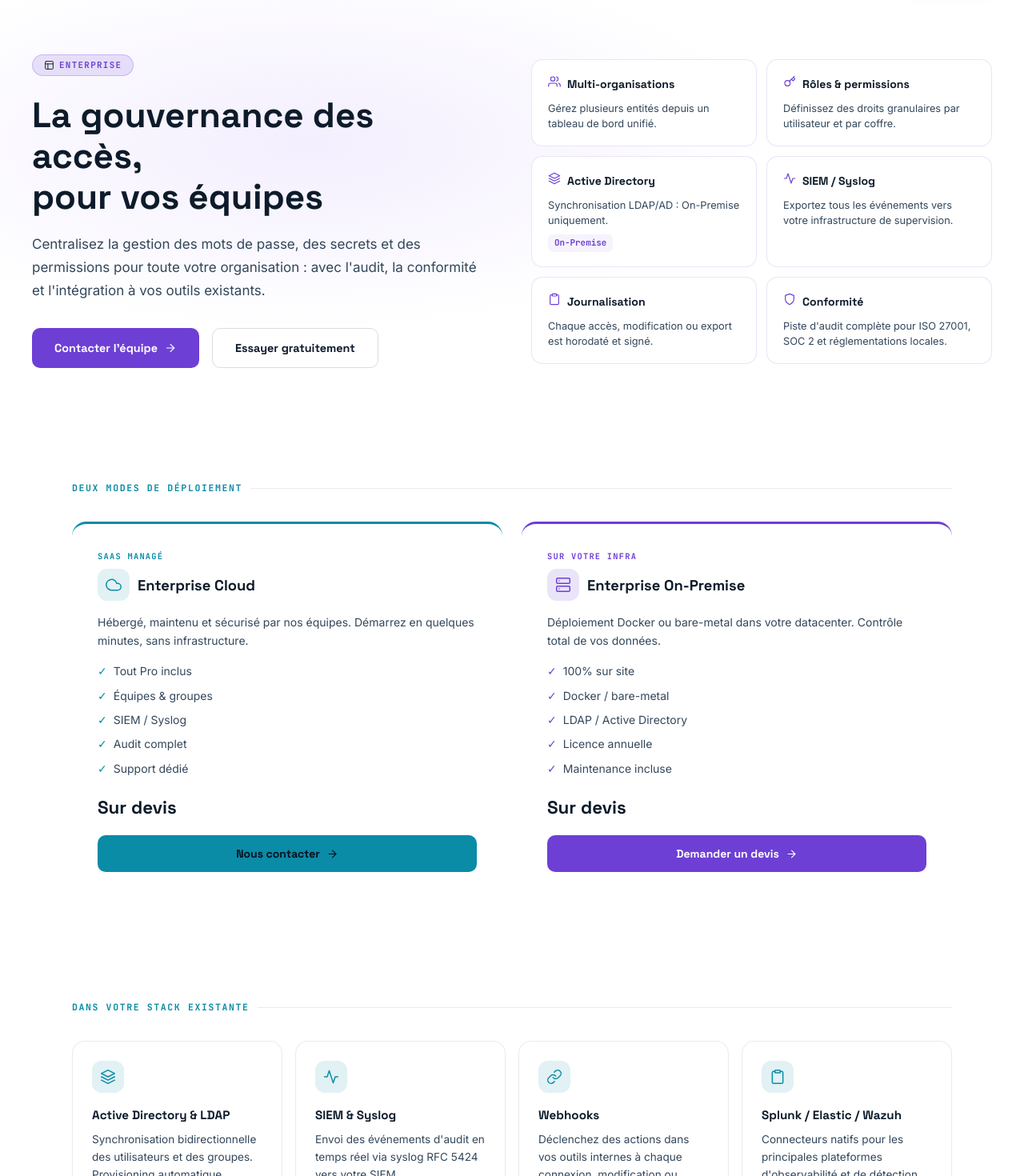
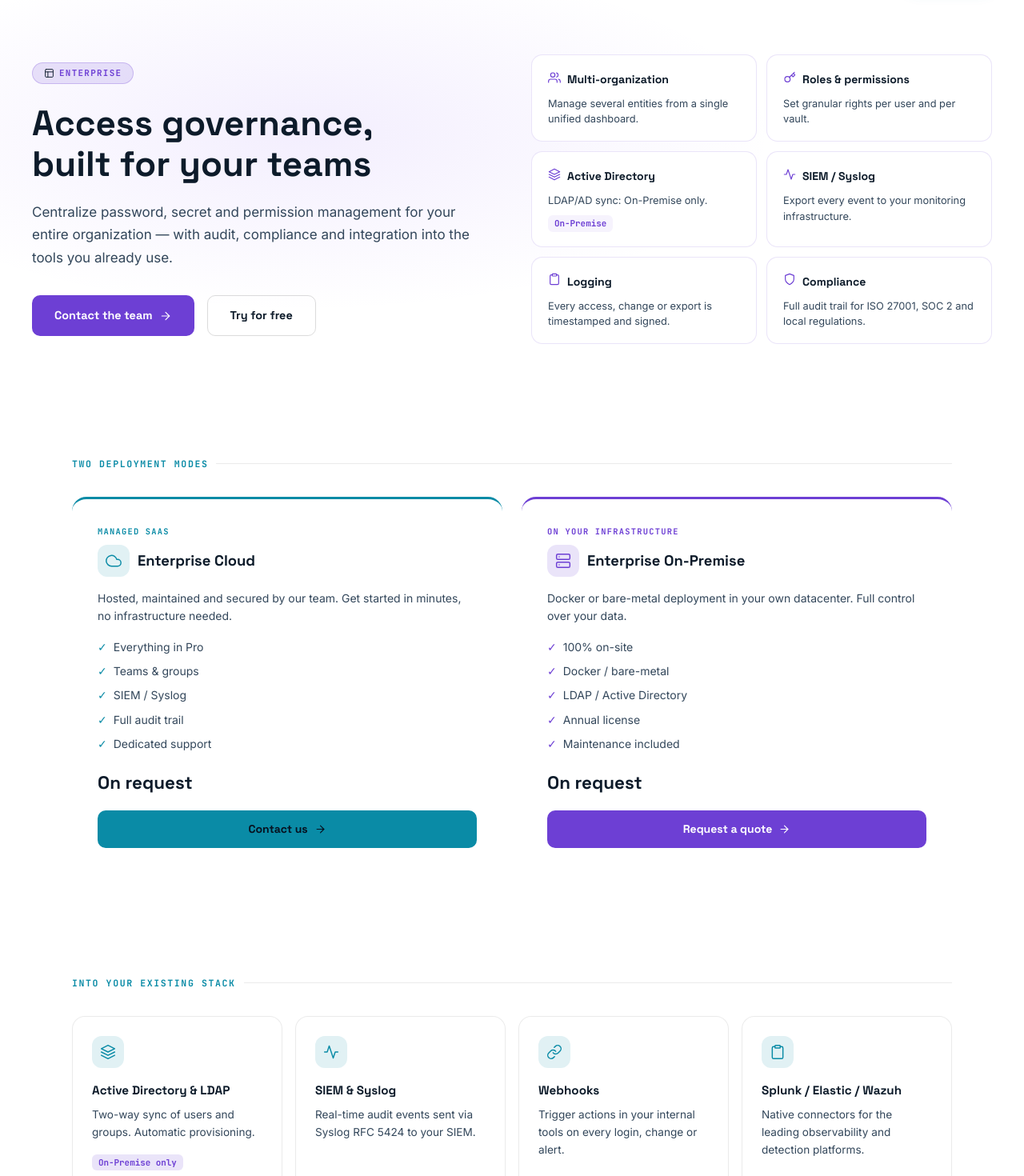
Before and after one commit to Moustapha0320/DencPass-Vitrine, a React (Vite) app: page /en/business in a window 1280 px wide. Shown: the part 60-1530 px from the top of the page at 80% size. Built offline with nearby package versions, Linux system fonts and the light colour scheme.

Commit message:
feat(i18n): translate the business/enterprise page

```diff
--- /dev/null
+++ b/src/locales/en/business.json
@@ -0,0 +1,47 @@
+{
+  "meta": { "title": "Enterprise — DencPass", "description": "Access governance for your teams: Active Directory, SIEM, full audit trail. Managed Cloud or On-Premise deployment." },
+  "hero": {
+    "badge": "Enterprise",
+    "title": "Access governance,<br/>built for your teams",
+    "subtitle": "Centralize password, secret and permission management for your entire organization — with audit, compliance and integration into the tools you already use.",
+    "ctaPrimary": "Contact the team",
+    "ctaSecondary": "Try for free"
+  },
+  "capabilities": {
+    "multiOrg": { "title": "Multi-organization", "desc": "Manage several entities from a single unified dashboard." },
+    "roles": { "title": "Roles & permissions", "desc": "Set granular rights per user and per vault." },
+    "ad": { "title": "Active Directory", "desc": "LDAP/AD sync: On-Premise only.", "tag": "On-Premise" },
+    "siem": { "title": "SIEM / Syslog", "desc": "Export every event to your monitoring infrastructure." },
+    "logging": { "title": "Logging", "desc": "Every access, change or export is timestamped and signed." },
+    "compliance": { "title": "Compliance", "desc": "Full audit trail for ISO 27001, SOC 2 and local regulations." }
+  },
+  "deployment": {
+    "kicker": "Two deployment modes",
+    "cloud": {
+      "label": "MANAGED SAAS", "title": "Enterprise Cloud",
+      "desc": "Hosted, maintained and secured by our team. Get started in minutes, no infrastructure needed.",
+      "f1": "Everything in Pro", "f2": "Teams & groups", "f3": "SIEM / Syslog", "f4": "Full audit trail", "f5": "Dedicated support",
+      "cta": "Contact us"
+    },
+    "onprem": {
+      "label": "ON YOUR INFRASTRUCTURE", "title": "Enterprise On-Premise",
+      "desc": "Docker or bare-metal deployment in your own datacenter. Full control over your data.",
+      "f1": "100% on-site", "f2": "Docker / bare-metal", "f3": "LDAP / Active Directory", "f4": "Annual license", "f5": "Maintenance included",
+      "cta": "Request a quote"
+    },
+    "onRequest": "On request"
+  },
+  "integrations": {
+    "kicker": "Into your existing stack",
+    "ad": { "title": "Active Directory & LDAP", "desc": "Two-way sync of users and groups. Automatic provisioning.", "tag": "On-Premise only" },
+    "siem": { "title": "SIEM & Syslog", "desc": "Real-time audit events sent via Syslog RFC 5424 to your SIEM." },
+    "webhooks": { "title": "Webhooks", "desc": "Trigger actions in your internal tools on every login, change or alert." },
+    "connectors": { "title": "Splunk / Elastic / Wazuh", "desc": "Native connectors for the leading observability and detection platforms." }
+  },
+  "cta": {
+    "title": "Let's talk about your organization",
+    "subtitle": "Our team is available for a demo, a security audit, or custom pricing.",
+    "ctaPrimary": "Get in touch",
+    "ctaSecondary": "See pricing"
+  }
+}
--- /dev/null
+++ b/src/locales/fr/business.json
@@ -0,0 +1,47 @@
+{
+  "meta": { "title": "Enterprise — DencPass", "description": "Gouvernance des accès pour vos équipes : Active Directory, SIEM, audit complet. Déploiement Cloud managé ou On-Premise." },
+  "hero": {
+    "badge": "Enterprise",
+    "title": "La gouvernance des accès,<br/>pour vos équipes",
+    "subtitle": "Centralisez la gestion des mots de passe, des secrets et des permissions pour toute votre organisation : avec l'audit, la conformité et l'intégration à vos outils existants.",
+    "ctaPrimary": "Contacter l'équipe",
+    "ctaSecondary": "Essayer gratuitement"
+  },
+  "capabilities": {
+    "multiOrg": { "title": "Multi-organisations", "desc": "Gérez plusieurs entités depuis un tableau de bord unifié." },
+    "roles": { "title": "Rôles & permissions", "desc": "Définissez des droits granulaires par utilisateur et par coffre." },
+    "ad": { "title": "Active Directory", "desc": "Synchronisation LDAP/AD : On-Premise uniquement.", "tag": "On-Premise" },
+    "siem": { "title": "SIEM / Syslog", "desc": "Exportez tous les événements vers votre infrastructure de supervision." },
+    "logging": { "title": "Journalisation", "desc": "Chaque accès, modification ou export est horodaté et signé." },
+    "compliance": { "title": "Conformité", "desc": "Piste d'audit complète pour ISO 27001, SOC 2 et réglementations locales." }
+  },
+  "deployment": {
+    "kicker": "Deux modes de déploiement",
+    "cloud": {
+      "label": "SAAS MANAGÉ", "title": "Enterprise Cloud",
+      "desc": "Hébergé, maintenu et sécurisé par nos équipes. Démarrez en quelques minutes, sans infrastructure.",
+      "f1": "Tout Pro inclus", "f2": "Équipes & groupes", "f3": "SIEM / Syslog", "f4": "Audit complet", "f5": "Support dédié",
+      "cta": "Nous contacter"
+    },
+    "onprem": {
+      "label": "SUR VOTRE INFRA", "title": "Enterprise On-Premise",
+      "desc": "Déploiement Docker ou bare-metal dans votre datacenter. Contrôle total de vos données.",
+      "f1": "100% sur site", "f2": "Docker / bare-metal", "f3": "LDAP / Active Directory", "f4": "Licence annuelle", "f5": "Maintenance incluse",
+      "cta": "Demander un devis"
+    },
+    "onRequest": "Sur devis"
+  },
+  "integrations": {
+    "kicker": "Dans votre stack existante",
+    "ad": { "title": "Active Directory & LDAP", "desc": "Synchronisation bidirectionnelle des utilisateurs et des groupes. Provisioning automatique.", "tag": "On-Premise uniquement" },
+    "siem": { "title": "SIEM & Syslog", "desc": "Envoi des événements d'audit en temps réel via syslog RFC 5424 vers votre SIEM." },
+    "webhooks": { "title": "Webhooks", "desc": "Déclenchez des actions dans vos outils internes à chaque connexion, modification ou alerte." },
+    "connectors": { "title": "Splunk / Elastic / Wazuh", "desc": "Connecteurs natifs pour les principales plateformes d'observabilité et de détection." }
+  },
+  "cta": {
+    "title": "Parlons de votre organisation",
+    "subtitle": "Notre équipe est disponible pour une démonstration, un audit de sécurité ou un chiffrage personnalisé.",
+    "ctaPrimary": "Prendre contact",
+    "ctaSecondary": "Voir les tarifs"
+  }
+}
--- a/src/pages/BusinessPage.jsx
+++ b/src/pages/BusinessPage.jsx
@@ -1,68 +1,78 @@
+import { Fragment } from 'react';
+import { useTranslation } from 'react-i18next';
 import PublicLayout from '../components/layout/PublicLayout';
+import useDocumentTitle from '../hooks/useDocumentTitle';
 import { Reveal, IcoArrow, IcoUsers, IcoKey, IcoLayers, IcoActivity, IcoClipboard, IcoShield, IcoCloud, IcoServer, IcoLink2, IcoBuilding } from '../components/shared';
 
-const capabilities = [
-  { Icon: IcoUsers, title: 'Multi-organisations', desc: 'Gérez plusieurs entités depuis un tableau de bord unifié.' },
-  { Icon: IcoKey, title: 'Rôles & permissions', desc: 'Définissez des droits granulaires par utilisateur et par coffre.' },
-  { Icon: IcoLayers, title: 'Active Directory', desc: 'Synchronisation LDAP/AD : On-Premise uniquement.', tag: 'On-Premise' },
-  { Icon: IcoActivity, title: 'SIEM / Syslog', desc: 'Exportez tous les événements vers votre infrastructure de supervision.' },
-  { Icon: IcoClipboard, title: 'Journalisation', desc: 'Chaque accès, modification ou export est horodaté et signé.' },
-  { Icon: IcoShield, title: 'Conformité', desc: 'Piste d\'audit complète pour ISO 27001, SOC 2 et réglementations locales.' },
+const capabilities = (t) => [
+  { Icon: IcoUsers, title: t('business:capabilities.multiOrg.title'), desc: t('business:capabilities.multiOrg.desc') },
+  { Icon: IcoKey, title: t('business:capabilities.roles.title'), desc: t('business:capabilities.roles.desc') },
+  { Icon: IcoLayers, title: t('business:capabilities.ad.title'), desc: t('business:capabilities.ad.desc'), tag: t('business:capabilities.ad.tag') },
+  { Icon: IcoActivity, title: t('business:capabilities.siem.title'), desc: t('business:capabilities.siem.desc') },
+  { Icon: IcoClipboard, title: t('business:capabilities.logging.title'), desc: t('business:capabilities.logging.desc') },
+  { Icon: IcoShield, title: t('business:capabilities.compliance.title'), desc: t('business:capabilities.compliance.desc') },
 ];
 
-const deployments = [
+const deployments = (t) => [
   {
-    label: 'SAAS MANAGÉ',
+    label: t('business:deployment.cloud.label'),
     Icon: IcoCloud,
-    title: 'Enterprise Cloud',
-    desc: 'Hébergé, maintenu et sécurisé par nos équipes. Démarrez en quelques minutes, sans infrastructure.',
-    features: ['Tout Pro inclus', 'Équipes & groupes', 'SIEM / Syslog', 'Audit complet', 'Support dédié'],
-    cta: { label: 'Nous contacter', href: '/contact' },
+    title: t('business:deployment.cloud.title'),
+    desc: t('business:deployment.cloud.desc'),
+    features: [t('business:deployment.cloud.f1'), t('business:deployment.cloud.f2'), t('business:deployment.cloud.f3'), t('business:deployment.cloud.f4'), t('business:deployment.cloud.f5')],
+    cta: { label: t('business:deployment.cloud.cta'), href: '/contact' },
     accent: 'var(--accent)',
     accentBg: 'var(--accent-014)',
   },
   {
-    label: 'SUR VOTRE INFRA',
+    label: t('business:deployment.onprem.label'),
     Icon: IcoServer,
-    title: 'Enterprise On-Premise',
-    desc: 'Déploiement Docker ou bare-metal dans votre datacenter. Contrôle total de vos données.',
-    features: ['100% sur site', 'Docker / bare-metal', 'LDAP / Active Directory', 'Licence annuelle', 'Maintenance incluse'],
-    cta: { label: 'Demander un devis', href: '/contact' },
+    title: t('business:deployment.onprem.title'),
+    desc: t('business:deployment.onprem.desc'),
+    features: [t('business:deployment.onprem.f1'), t('business:deployment.onprem.f2'), t('business:deployment.onprem.f3'), t('business:deployment.onprem.f4'), t('business:deployment.onprem.f5')],
+    cta: { label: t('business:deployment.onprem.cta'), href: '/contact' },
     accent: 'var(--purple)',
     accentBg: 'var(--purple-014)',
   },
 ];
 
-const integrations = [
+const integrations = (t) => [
   {
     Icon: IcoLayers,
-    title: 'Active Directory & LDAP',
-    desc: 'Synchronisation bidirectionnelle des utilisateurs et des groupes. Provisioning automatique.',
-    tag: 'On-Premise uniquement',
+    title: t('business:integrations.ad.title'),
+    desc: t('business:integrations.ad.desc'),
+    tag: t('business:integrations.ad.tag'),
     tagColor: 'var(--purple)',
     tagBg: 'var(--purple-014)',
   },
   {
     Icon: IcoActivity,
-    title: 'SIEM & Syslog',
-    desc: 'Envoi des événements d\'audit en temps réel via syslog RFC 5424 vers votre SIEM.',
+    title: t('business:integrations.siem.title'),
+    desc: t('business:integrations.siem.desc'),
     tag: null,
   },
   {
     Icon: IcoLink2,
-    title: 'Webhooks',
-    desc: 'Déclenchez des actions dans vos outils internes à chaque connexion, modification ou alerte.',
+    title: t('business:integrations.webhooks.title'),
+    desc: t('business:integrations.webhooks.desc'),
     tag: null,
   },
   {
     Icon: IcoClipboard,
-    title: 'Splunk / Elastic / Wazuh',
-    desc: 'Connecteurs natifs pour les principales plateformes d\'observabilité et de détection.',
+    title: t('business:integrations.connectors.title'),
+    desc: t('business:integrations.connectors.desc'),
     tag: null,
   },
 ];
 
 export default function BusinessPage() {
+  const { t } = useTranslation('business');
+  useDocumentTitle(t('business:meta.title'), t('business:meta.description'), '/business');
+
+  const capabilitiesList = capabilities(t);
+  const deploymentsList = deployments(t);
+  const integrationsList = integrations(t);
+
   return (
     <PublicLayout>
       <main style={{ minHeight: '100vh', background: 'var(--bg)' }}>
@@ -78,13 +88,13 @@ export default function BusinessPage() {
               <div>
                 <div style={{ display: 'inline-flex', alignItems: 'center', gap: 6, background: 'var(--purple-014)', border: '1px solid var(--purple-025)', borderRadius: 20, padding: '4px 14px', marginBottom: '1.5rem' }}>
                   <IcoBuilding size={13} style={{ color: 'var(--purple)' }} />
-                  <span style={{ fontFamily: 'JetBrains Mono, monospace', fontSize: '0.68rem', fontWeight: 700, letterSpacing: '0.12em', color: 'var(--purple)', textTransform: 'uppercase' }}>Enterprise</span>
+                  <span style={{ fontFamily: 'JetBrains Mono, monospace', fontSize: '0.68rem', fontWeight: 700, letterSpacing: '0.12em', color: 'var(--purple)', textTransform: 'uppercase' }}>{t('business:hero.badge')}</span>
                 </div>
                 <h1 style={{ fontFamily: 'Space Grotesk, sans-serif', fontWeight: 800, fontSize: 'clamp(1.75rem,4vw,2.75rem)', color: 'var(--text-head)', lineHeight: 1.15, marginBottom: '1.25rem' }}>
-                  La gouvernance des accès,<br />pour vos équipes
+                  {t('business:hero.title').split('<br/>').map((line, i) => <Fragment key={i}>{i > 0 && <br />}{line}</Fragment>)}
                 </h1>
                 <p style={{ fontSize: '1.0625rem', color: 'var(--text2)', lineHeight: 1.7, marginBottom: '2rem' }}>
-                  Centralisez la gestion des mots de passe, des secrets et des permissions pour toute votre organisation : avec l'audit, la conformité et l'intégration à vos outils existants.
+                  {t('business:hero.subtitle')}
                 </p>
                 <div style={{ display: 'flex', gap: '1rem', flexWrap: 'wrap' }}>
                   <a href="/contact" className="btn-primary" style={{
@@ -92,21 +102,21 @@ export default function BusinessPage() {
                     padding: '0.8rem 1.75rem', borderRadius: 10, fontSize: '0.9rem',
                     display: 'inline-flex', alignItems: 'center', gap: 8,
                   }}>
-                    Contacter l'équipe <IcoArrow size={16} />
+                    {t('business:hero.ctaPrimary')} <IcoArrow size={16} />
                   </a>
                   <a href="https://app.dencpass.com" target="_blank" rel="noopener noreferrer" className="btn-primary" style={{
                     background: 'transparent', color: 'var(--text)',
                     border: '1px solid var(--border2)',
                     padding: '0.8rem 1.75rem', borderRadius: 10, fontSize: '0.9rem',
                   }}>
-                    Essayer gratuitement
+                    {t('business:hero.ctaSecondary')}
                   </a>
                 </div>
               </div>
 
               {/* Right : capabilities 2x3 */}
               <div style={{ display: 'grid', gridTemplateColumns: '1fr 1fr', gap: '0.75rem' }}>
-                {capabilities.map(({ Icon, title, desc, tag }) => (
+                {capabilitiesList.map(({ Icon, title, desc, tag }) => (
                   <div key={title} style={{
                     background: 'var(--bg-card)',
                     border: '1px solid var(--purple-014)',
@@ -135,12 +145,12 @@ export default function BusinessPage() {
           <Reveal>
             <div style={{ display: 'flex', alignItems: 'center', gap: 10, marginBottom: '2rem' }}>
               <span style={{ fontFamily: 'JetBrains Mono, monospace', fontSize: '0.72rem', fontWeight: 600, letterSpacing: '0.14em', color: 'var(--accent)', textTransform: 'uppercase', whiteSpace: 'nowrap' }}>
-                Deux modes de déploiement
+                {t('business:deployment.kicker')}
               </span>
               <div style={{ flex: 1, height: 1, background: 'var(--border)' }} />
             </div>
             <div style={{ display: 'grid', gridTemplateColumns: 'repeat(auto-fit, minmax(300px,1fr))', gap: '1.5rem' }}>
-              {deployments.map(({ label, Icon, title, desc, features, cta, accent, accentBg }) => (
+              {deploymentsList.map(({ label, Icon, title, desc, features, cta, accent, accentBg }) => (
                 <div key={title} style={{
                   background: 'var(--bg-card)',
                   border: `1px solid ${accent}33`,
@@ -169,7 +179,7 @@ export default function BusinessPage() {
                     ))}
                   </ul>
                   <div style={{ fontFamily: 'Space Grotesk, sans-serif', fontWeight: 800, fontSize: '1.4rem', color: 'var(--text-head)', marginTop: 4 }}>
-                    Sur devis
+                    {t('business:deployment.onRequest')}
                   </div>
                   <a href={cta.href} className="btn-primary" style={{
                     background: accent, color: accent === 'var(--accent)' ? '#07111f' : '#fff',
@@ -189,12 +199,12 @@ export default function BusinessPage() {
           <Reveal>
             <div style={{ display: 'flex', alignItems: 'center', gap: 10, marginBottom: '2rem' }}>
               <span style={{ fontFamily: 'JetBrains Mono, monospace', fontSize: '0.72rem', fontWeight: 600, letterSpacing: '0.14em', color: 'var(--accent)', textTransform: 'uppercase', whiteSpace: 'nowrap' }}>
-                Dans votre stack existante
+                {t('business:integrations.kicker')}
               </span>
               <div style={{ flex: 1, height: 1, background: 'var(--border)' }} />
             </div>
             <div style={{ display: 'grid', gridTemplateColumns: 'repeat(auto-fit, minmax(240px,1fr))', gap: '1rem' }}>
-              {integrations.map(({ Icon, title, desc, tag, tagColor, tagBg }) => (
+              {integrationsList.map(({ Icon, title, desc, tag, tagColor, tagBg }) => (
                 <div key={title} style={{
                   background: 'var(--bg-card)', border: '1px solid var(--border)', borderRadius: 16, padding: '1.5rem',
                   transition: 'border-color 0.2s, transform 0.2s',
@@ -232,10 +242,10 @@ export default function BusinessPage() {
             }}>
               <div style={{ position: 'absolute', bottom: 0, left: '50%', transform: 'translateX(-50%)', width: '60%', height: 2, background: 'var(--purple)', opacity: 0.5 }} />
               <h2 style={{ fontFamily: 'Space Grotesk, sans-serif', fontWeight: 800, fontSize: 'clamp(1.5rem,3.5vw,2.25rem)', color: 'var(--text-head)', marginBottom: '1rem' }}>
-                Parlons de votre organisation
+                {t('business:cta.title')}
               </h2>
               <p style={{ fontSize: '1rem', color: 'var(--text2)', maxWidth: 480, margin: '0 auto 2rem', lineHeight: 1.7 }}>
-                Notre équipe est disponible pour une démonstration, un audit de sécurité ou un chiffrage personnalisé.
+                {t('business:cta.subtitle')}
               </p>
               <div style={{ display: 'flex', gap: '1rem', justifyContent: 'center', flexWrap: 'wrap' }}>
                 <a href="/contact" className="btn-primary" style={{
@@ -243,14 +253,14 @@ export default function BusinessPage() {
                   padding: '0.85rem 1.75rem', borderRadius: 10, fontSize: '0.9rem',
                   display: 'inline-flex', alignItems: 'center', gap: 8,
                 }}>
-                  Prendre contact <IcoArrow size={16} />
+                  {t('business:cta.ctaPrimary')} <IcoArrow size={16} />
                 </a>
                 <a href="/pricing" className="btn-primary" style={{
                   background: 'transparent', color: 'var(--text)',
                   border: '1px solid var(--border2)',
                   padding: '0.85rem 1.75rem', borderRadius: 10, fontSize: '0.9rem',
                 }}>
-                  Voir les tarifs
+                  {t('business:cta.ctaSecondary')}
                 </a>
               </div>
             </div>
```
